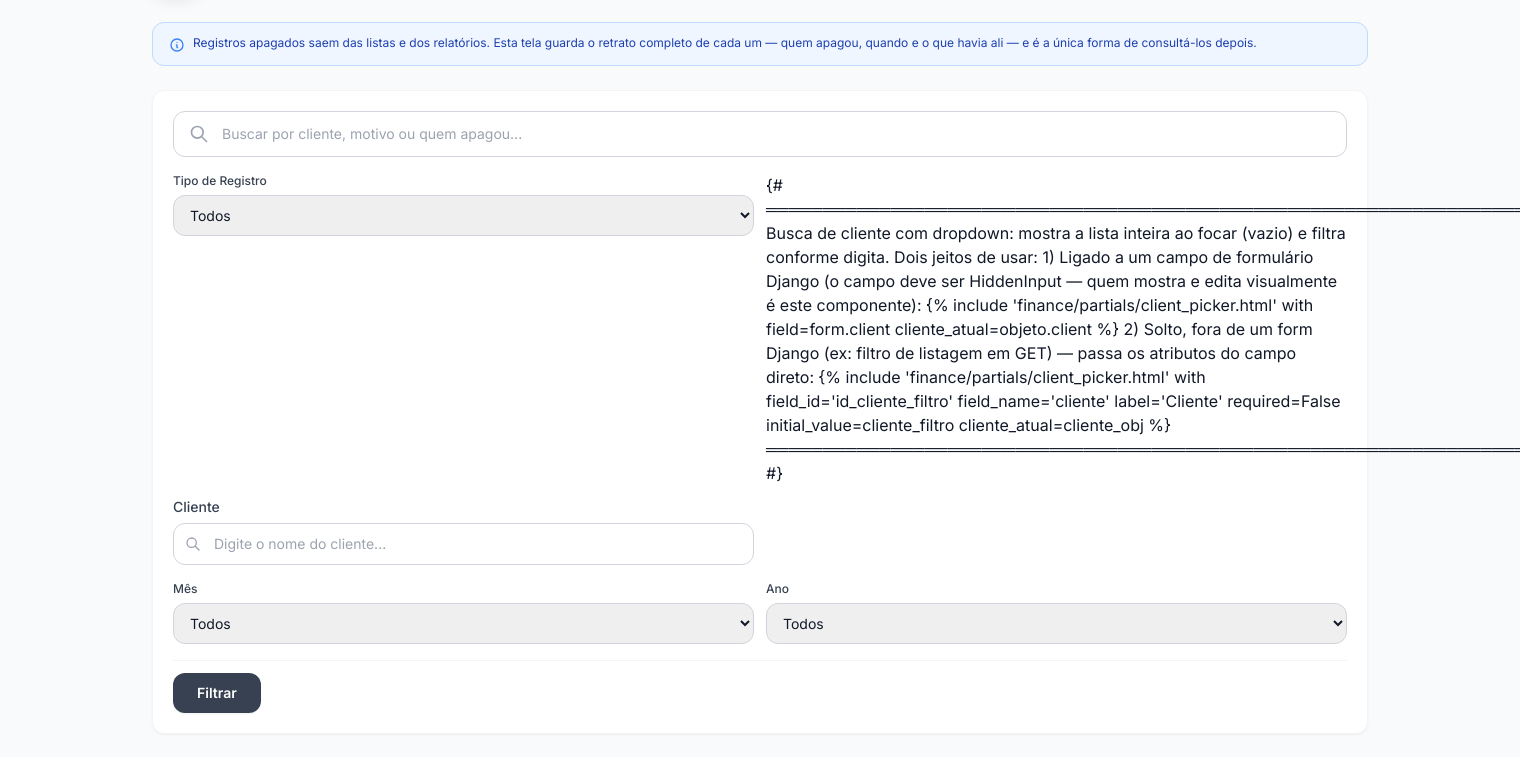
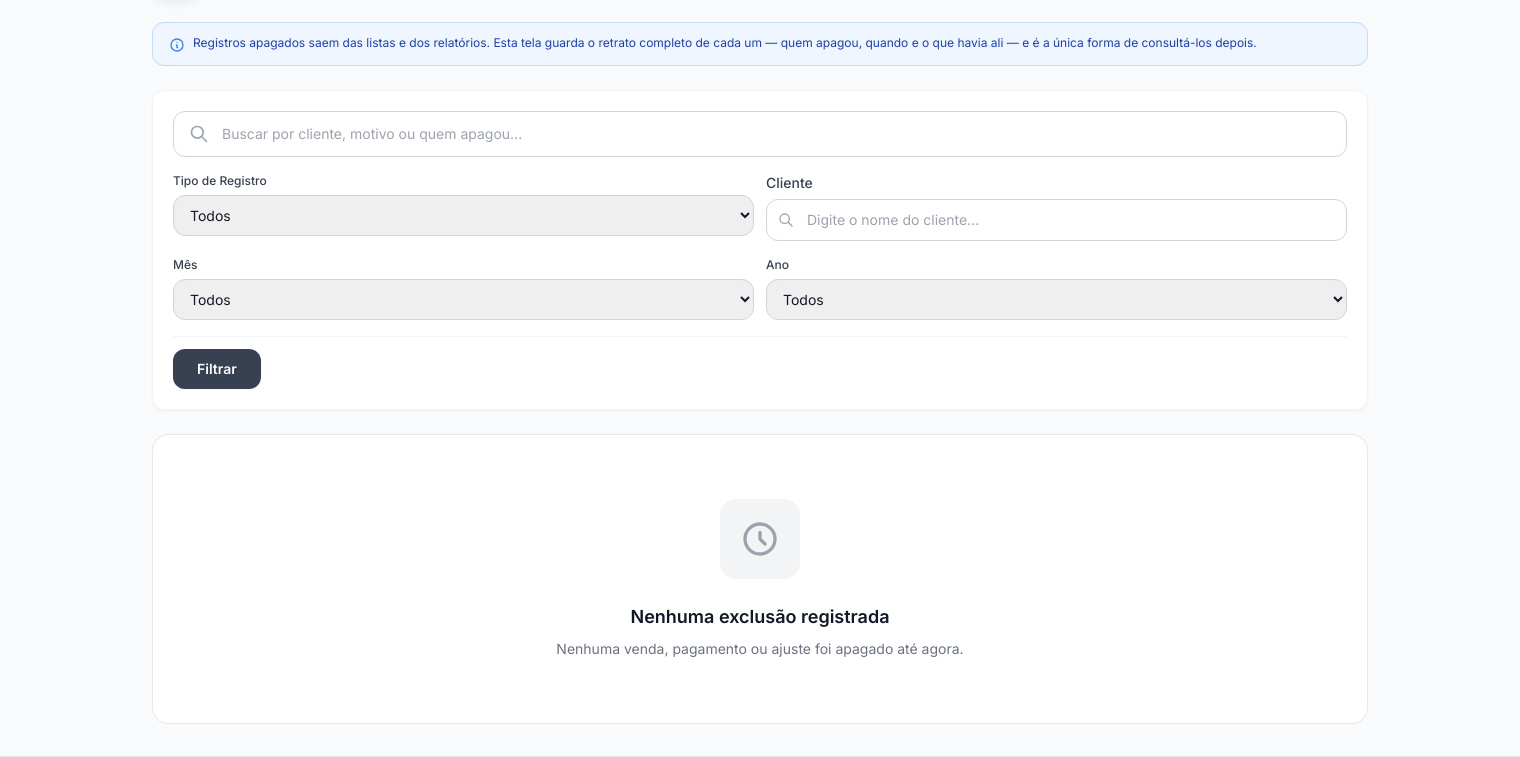
Before and after one commit to Frraz/Rebanho, a Django app: page /relatorios/exclusoes/ in a window 1520 px wide; the page is wider, and only the part inside the window is pictured. Shown: the part 159-916 px from the top of that part. Run offline with Django 4.2, Linux system fonts and the light colour scheme; the visitor is signed in with stand-in values (Sample User, id 1); data that the repository does not hold is empty; parts of the project's set-up code (start-up, migrations or seed data) failed here and were passed over; some libraries are stand-ins or nearby versions.

Commit message:
Atualização

```diff
--- a/finance/templates/finance/partials/client_picker.html
+++ b/finance/templates/finance/partials/client_picker.html
@@ -1,18 +1,3 @@
-{# ══════════════════════════════════════════════════════════════════════════
-   Busca de cliente com dropdown: mostra a lista inteira ao focar (vazio) e
-   filtra conforme digita. Dois jeitos de usar:
-
-   1) Ligado a um campo de formulário Django (o campo deve ser HiddenInput —
-      quem mostra e edita visualmente é este componente):
-         {% include 'finance/partials/client_picker.html'
-            with field=form.client cliente_atual=objeto.client %}
-
-   2) Solto, fora de um form Django (ex: filtro de listagem em GET) — passa
-      os atributos do campo direto:
-         {% include 'finance/partials/client_picker.html'
-            with field_id='id_cliente_filtro' field_name='cliente' label='Cliente'
-                  required=False initial_value=cliente_filtro cliente_atual=cliente_obj %}
-   ══════════════════════════════════════════════════════════════════════════ #}
 {% firstof field.auto_id field_id as campo_id %}
 {% firstof field.label label 'Cliente' as campo_label %}
 
```
